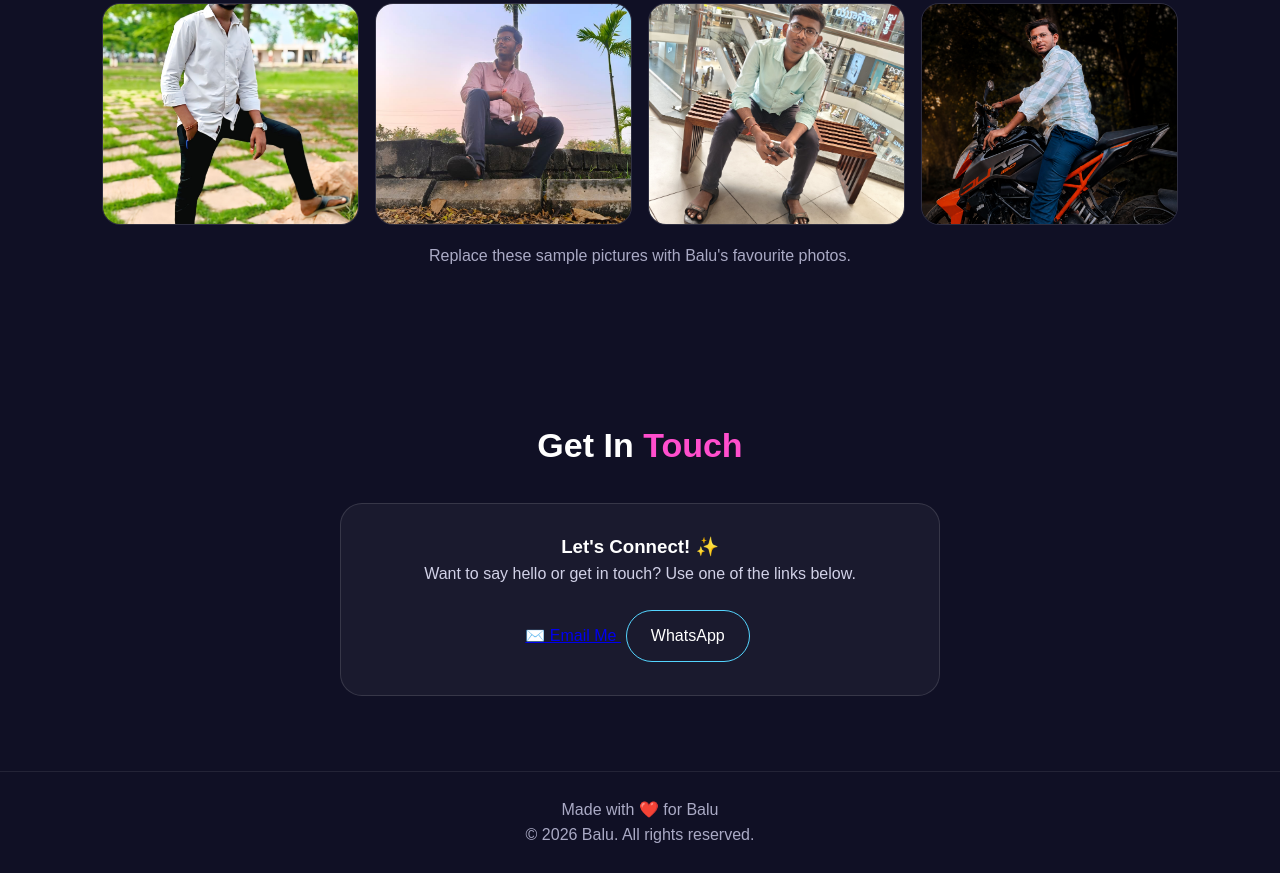
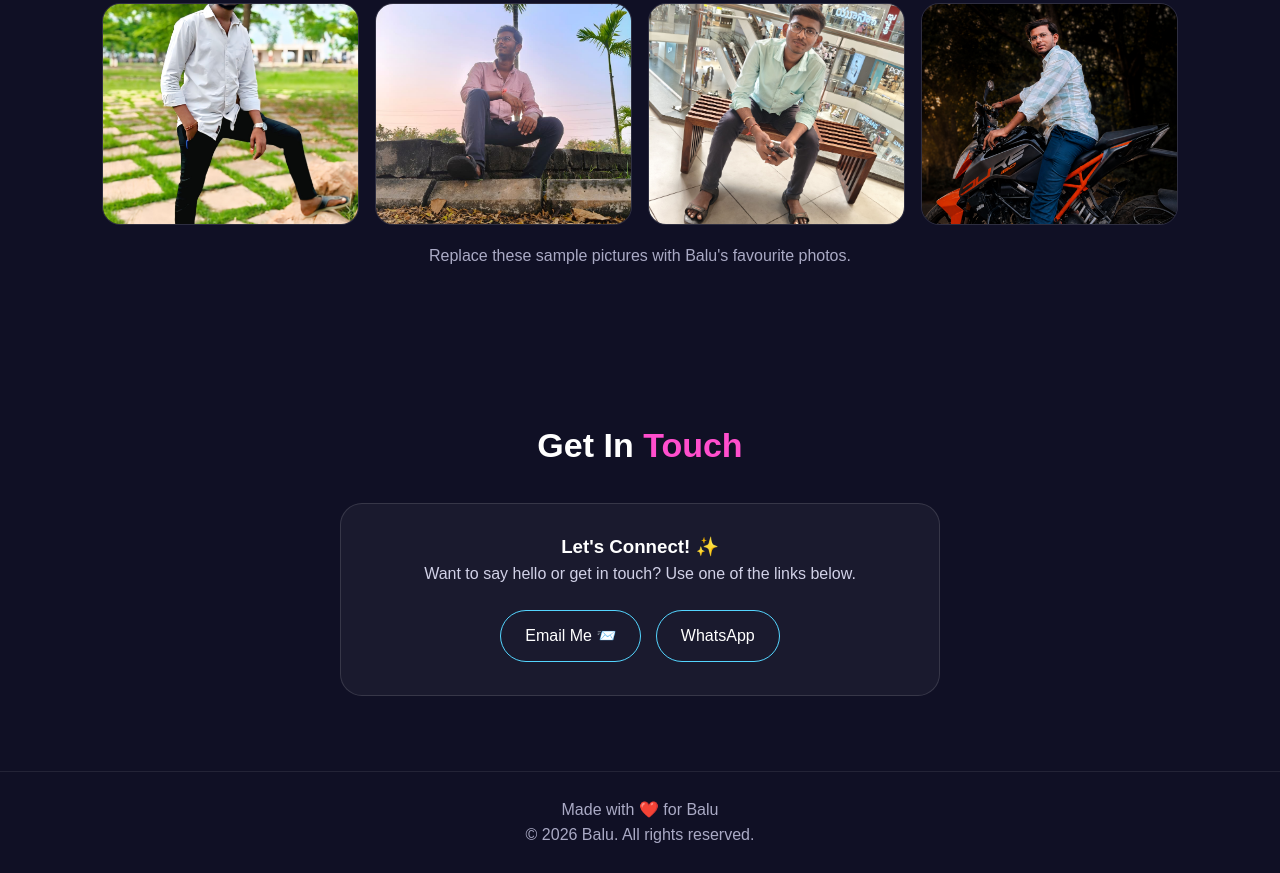
Before and after one commit to Subrahmanyam2458/Balu-Portfolio, a plain HTML site: page index.html in a window 1280 px wide. Shown: the part 1377-2250 px from the top of the page. Drawn offline with Linux system fonts and the light colour scheme.

Commit message:
Update email link to use 'mailto' format

```diff
--- a/index.html
+++ b/index.html
@@ -297,12 +297,10 @@ footer {
 
     <!-- Replace with Balu's real email address -->
 
-<a class="whatsapp-btn"
-   href="https://mail.google.com/mail/?view=cm&fs=1&to=balasubramanyam1855@gmail.com"
-   target="_blank"
-   rel="noopener noreferrer">
-  ✉️ Email Me
-</a>
+<a
+class="btn outline"
+href="mailto:balasubramanyam1855@gmail.com">Email Me 📨</a>
+
 
 
 
```
